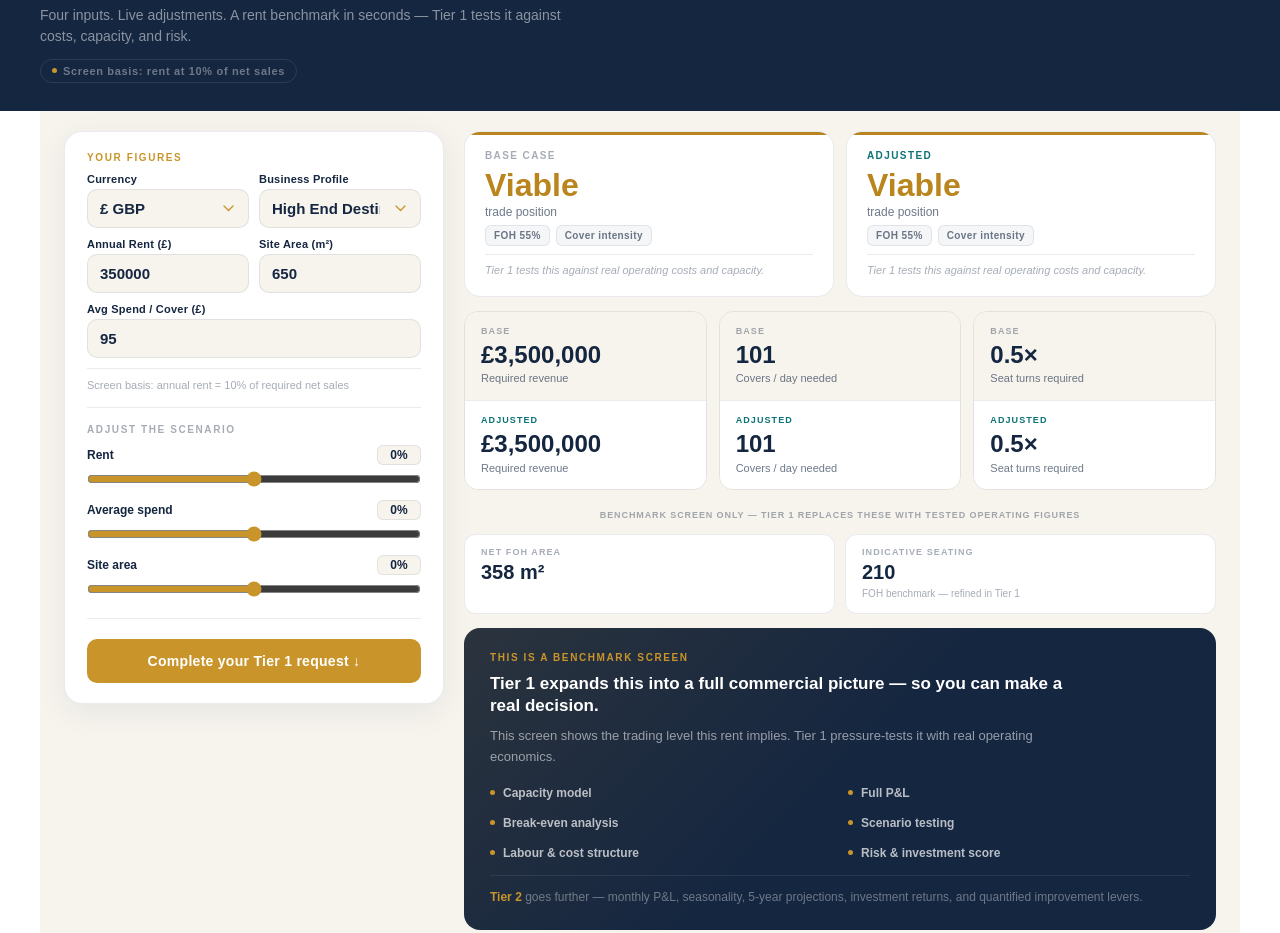
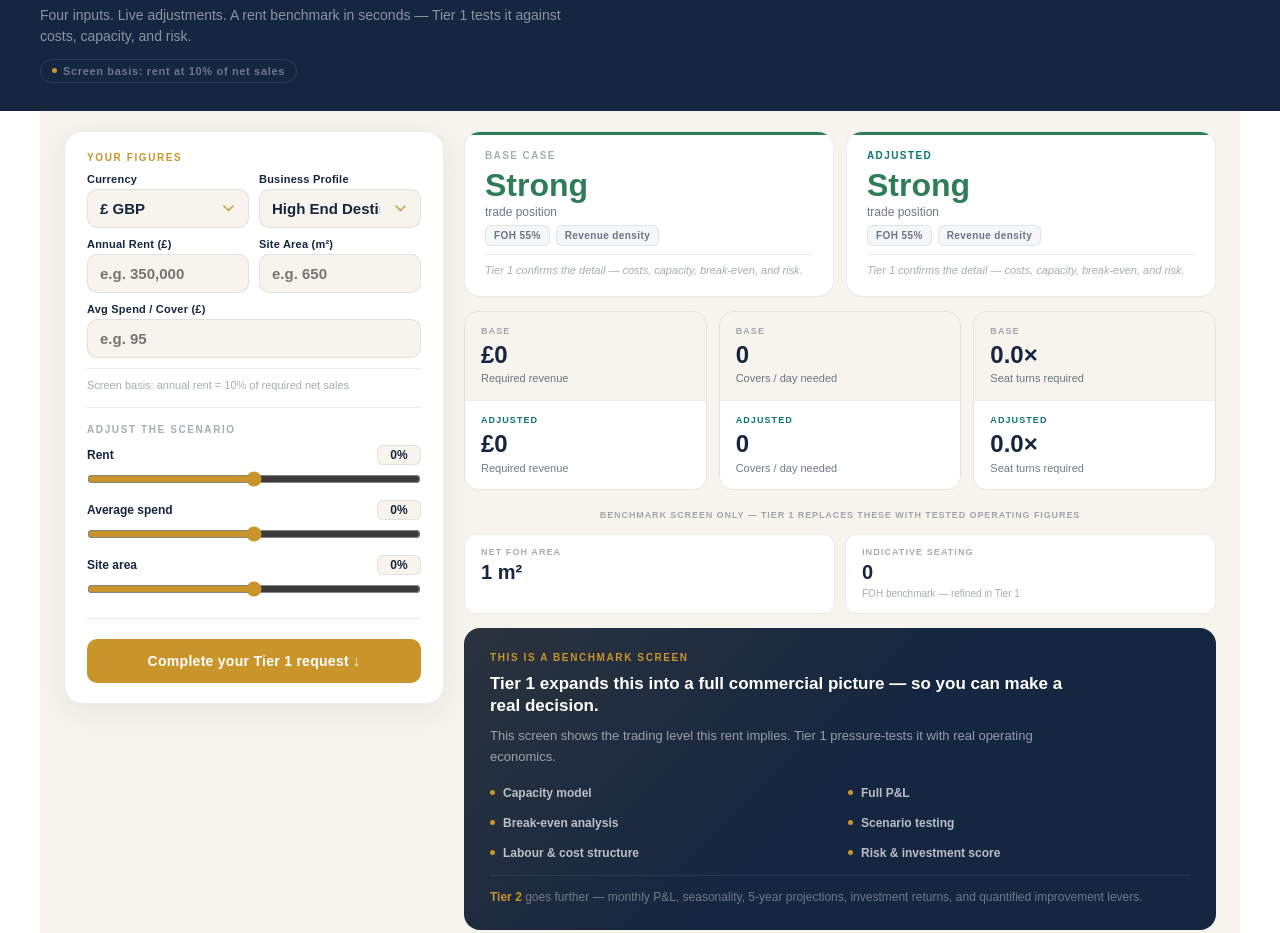
Before and after one commit to matiinsights/matiinsights.github.io, a plain HTML site: page index.html in a window 1280 px wide. Shown: the part 921-1854 px from the top of the page. Drawn offline with Linux system fonts and the light colour scheme.

Commit message:
Update index.html

```diff
--- a/index.html
+++ b/index.html
@@ -537,15 +537,15 @@
           </div>
           <div class="art-field">
             <label id="lbl_rent" for="artRent">Annual Rent (£)</label>
-            <input id="artRent" type="number" min="0" step="1000" value="350000" />
+            <input id="artRent" type="text" inputmode="numeric" placeholder="e.g. 350,000" class="art-num-format" />
           </div>
           <div class="art-field">
             <label for="artArea">Site Area (m²)</label>
-            <input id="artArea" type="number" min="1" step="1" value="650" />
+            <input id="artArea" type="text" inputmode="numeric" placeholder="e.g. 650" />
           </div>
           <div class="art-field" style="grid-column:1/-1">
             <label id="lbl_spend" for="artSpend">Avg Spend / Cover (£)</label>
-            <input id="artSpend" type="number" min="0" step="1" value="95" />
+            <input id="artSpend" type="text" inputmode="numeric" placeholder="e.g. 95" class="art-num-format" />
           </div>
         </div>
         <div class="art-basis">Screen basis: annual rent = 10% of required net sales</div>
@@ -1050,7 +1050,13 @@
   }
 });
 
-// Initial render
+// Format artifact number inputs with thousand separators
+document.querySelectorAll('.art-num-format').forEach(function(input) {
+  input.addEventListener('input', function() {
+    var raw = this.value.replace(/[^0-9]/g, '');
+    this.value = raw === '' ? '' : parseInt(raw, 10).toLocaleString('en-GB');
+  });
+});
 render();
 </script>
 </body>
```
